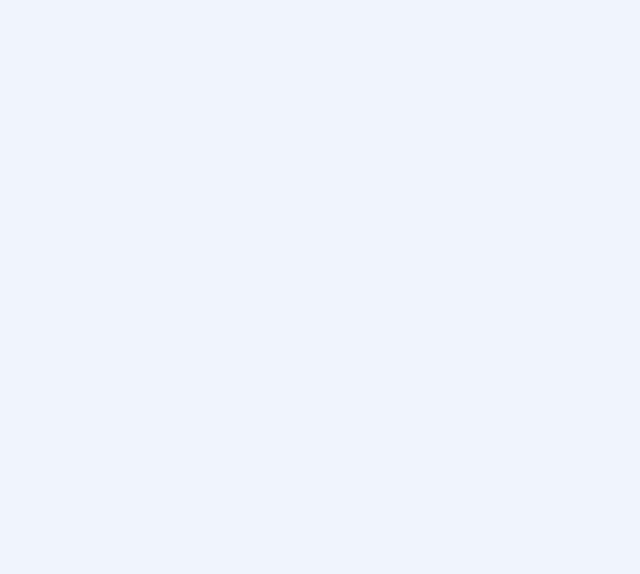
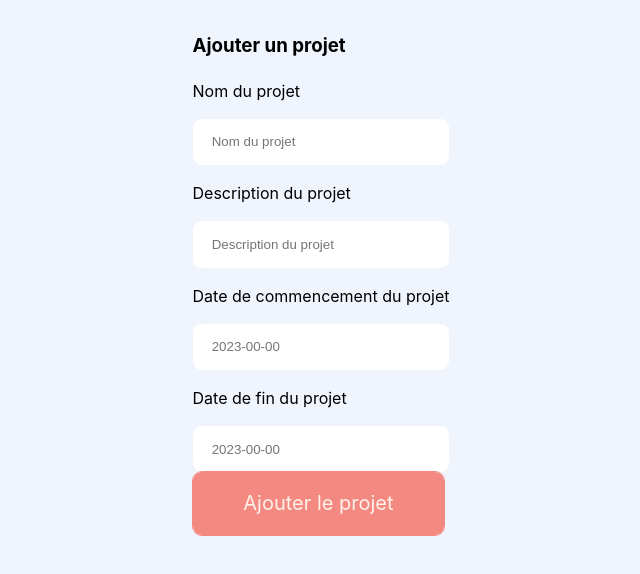
Before and after one commit to MarineRcher/MedGenix-front, a React (Vite) app: page /addProject in a window 1280 px wide. Before the commit this address had no page. Shown: the top 574 px of the page, without its empty margins (319-959 px from the left). Built offline with nearby package versions, Linux system fonts and the light colour scheme.

Commit message:
add formProject

```diff
--- a/src/App.tsx
+++ b/src/App.tsx
@@ -6,6 +6,7 @@ import HomePage from './Page/HomePage'
 import SignIn from './Page/SignIn';
 import SignUp from './Page/SignUp';
 import Projects from './Page/Projects';
+import AddProject from './Page/AddProject';
 
 function App() {
 
@@ -16,6 +17,7 @@ function App() {
         <Route path="/signIn" element={<SignIn />} />
         <Route path="/signUp" element={<SignUp />} />
         <Route path='/projects' element={<Projects />} />
+        <Route path='/addProject' element={<AddProject />} />
       </Routes>
     </>
   )
--- a/src/Component/NavProjectPage.tsx
+++ b/src/Component/NavProjectPage.tsx
@@ -9,6 +9,7 @@ function NavProjectPage() {
          <div className={styles.navs}>
         <NavHomePage />
         <div className={styles.navProjects}>
+        <Link to="/addProject" className={styles.item}>Ajouter un projet</Link>
         <Link to="/project1" className={styles.item}><h1>Projet 1</h1></Link>
         <Link to="/projects" className={styles.item}>Documents</Link>
         <Link to="/" className={styles.item}>Calendrier</Link>
--- /dev/null
+++ b/src/Page/AddProject.tsx
@@ -0,0 +1,59 @@
+import {useState} from 'react';
+import styles from './../styles/Page/FormProject.module.css';
+
+import InputForm from '../Component/login/InputForm';
+import CustomButton from '../Component/login/CustomButton';
+
+export interface Projet{
+    name: string;
+    content: string;
+    start: string;
+    end: string;
+
+}
+
+
+function AddProject() {
+    const [projet, setProjet] = useState<Projet>({
+    name: '',
+    content: '',
+    start: '',
+    end: '',
+
+    });
+    return (
+        <>
+            <div className={styles.containerForm}>
+            <h3>Ajouter un projet</h3>
+            <p className={styles.span}>Nom du projet</p>
+                <InputForm
+                value={projet.name}
+                onChange={(e) => setProjet({ ...projet, name: e.target.value })}
+                placeholder="Nom du projet"
+                />
+
+                <p className={styles.span}>Description du projet</p>
+                <InputForm
+                value={projet.content}
+                onChange={(e) => setProjet({ ...projet, content: e.target.value })}
+                placeholder="Description du projet"
+                />
+                <p className={styles.span}>Date de commencement du projet</p>
+                <InputForm
+                value={projet.start}
+                onChange={(e) => setProjet({ ...projet, start: e.target.value })}
+                placeholder="2023-00-00"
+                />
+                <p className={styles.span}>Date de fin du projet</p>
+                <InputForm
+                value={projet.end}
+                onChange={(e) => setProjet({ ...projet, end: e.target.value })}
+                placeholder="2023-00-00"
+                />
+                <CustomButton Text="Ajouter le projet" />
+            </div>
+        </>
+    )
+}
+
+export default AddProject;
--- a/src/Page/Projects.tsx
+++ b/src/Page/Projects.tsx
@@ -16,18 +16,19 @@ function Projects() {
                 <div className={styles.containerTasks}>
                 <h1>A Faire</h1>
                     <div className={styles.containerTask}>
-                      <p className={styles.task}>Faire ca aggjs
-                      dfhadsfk a</p>
+                      <p className={styles.task}>Faire ca </p>
                     </div>
                 </div>
                 <div className={styles.containerTasks}>
                 <h1>En cours</h1>
                     <div className={styles.containerTask}>
+                    <p className={styles.task}>Faire ca </p>
                     </div>
                 </div>
                 <div className={styles.containerTasks}>
                 <h1>Terminee</h1>
                     <div className={styles.containerTask}>
+                    <p className={styles.task}>Faire ca </p>
                     </div>
                 </div>
             </div>
--- /dev/null
+++ b/src/styles/Page/FormProject.module.css
@@ -0,0 +1,3 @@
+.containerForm{
+    margin: 4vh;
+}
--- a/src/styles/Page/Projects.module.css
+++ b/src/styles/Page/Projects.module.css
@@ -27,13 +27,14 @@ height: 40%;
 .tasks {
     display: flex;
     flex-direction: row;
+    flex-wrap: wrap;
+    margin: 3vh;
 }
 
 .containerTasks{
     display: flex;
     flex-direction: column;
     justify-content: left;
-
 
 }
 
```
